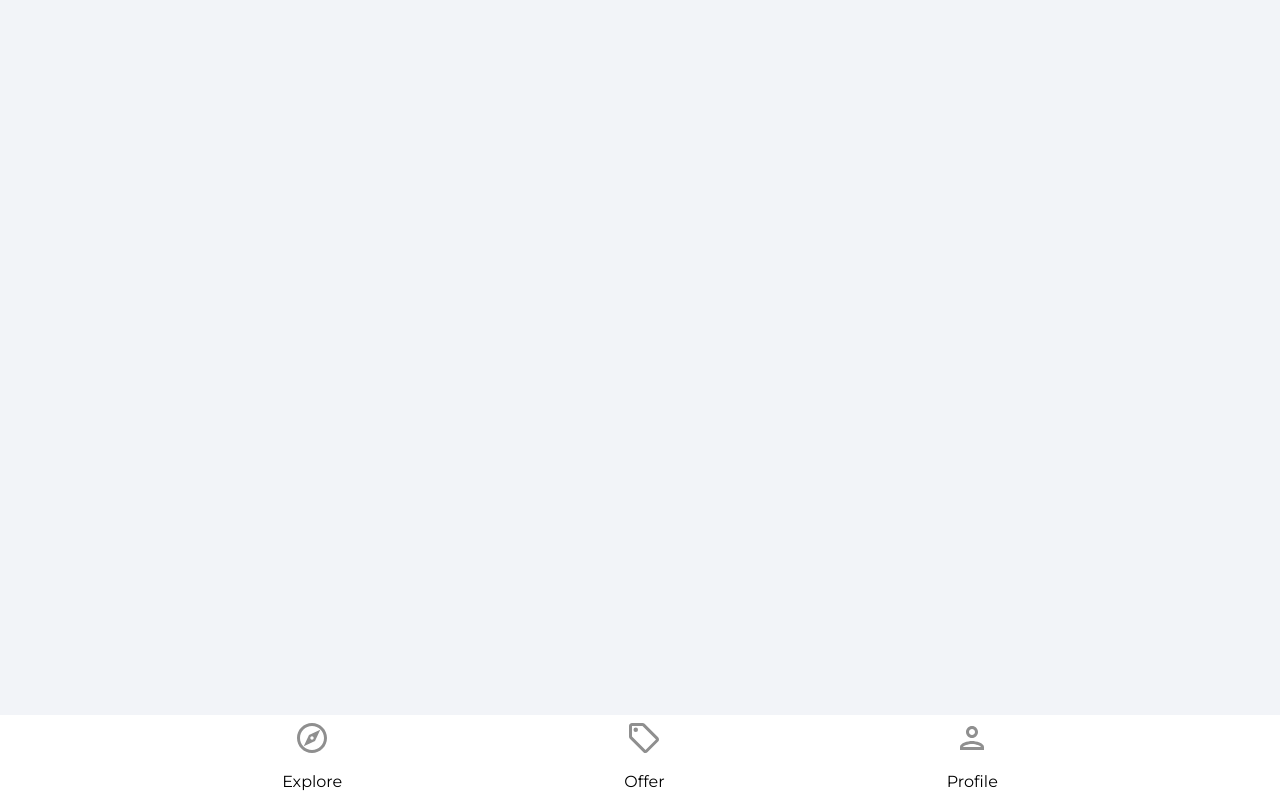
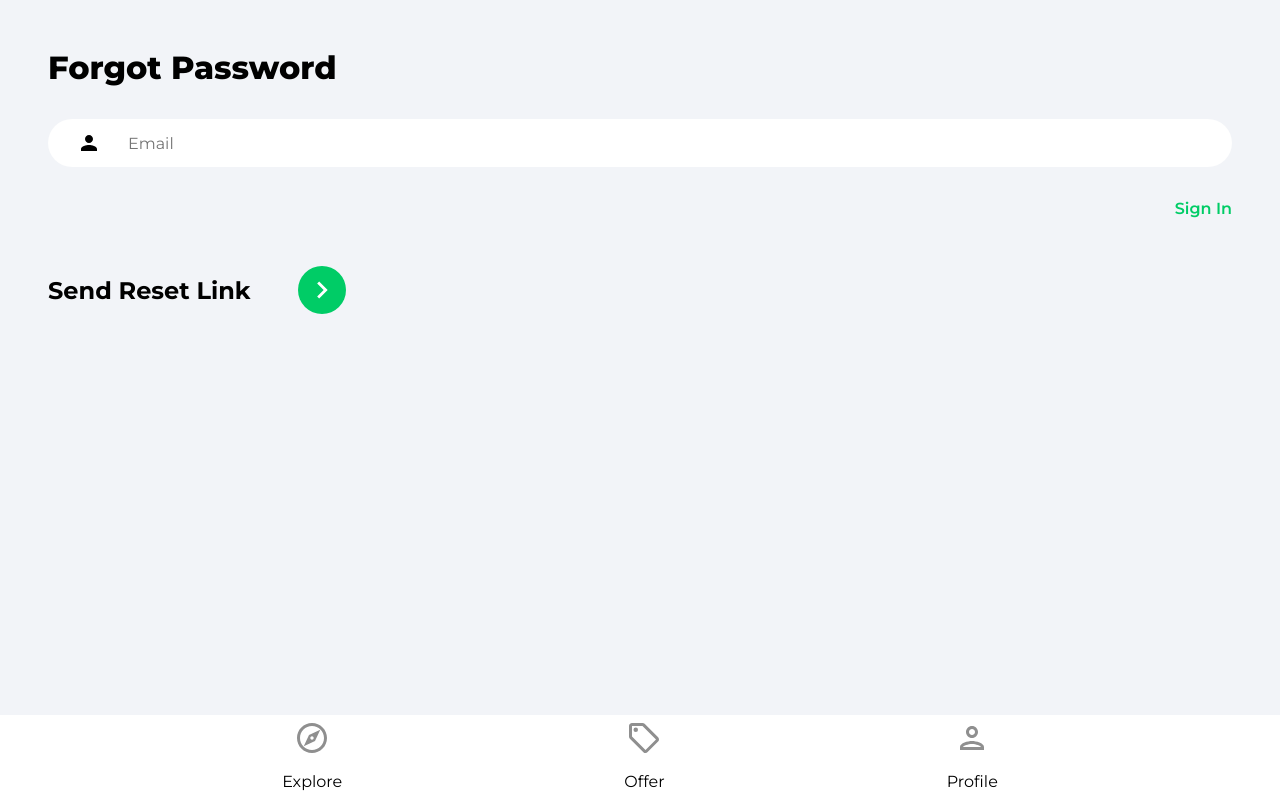
Before and after one commit to jorlar/housemarket, a React (Create React App) app: page /forgot-password in a window 1280 px wide. Built offline with nearby package versions, Linux system fonts and the light colour scheme.

Commit message:
:sparkles: Add Forgot password with email

```diff
--- a/src/App.js
+++ b/src/App.js
@@ -24,7 +24,7 @@ function App() {
           </Route>
           <Route path='/sign-in' element={<SignIn />} />
           <Route path='/sign-up' element={<SignUp />} />
-          <Route path='/forgott-password' element={<ForgotPassword />} />
+          <Route path='/forgot-password' element={<ForgotPassword />} />
         </Routes>
         <Navbar />
       </Router>
--- a/src/pages/ForgotPassword.jsx
+++ b/src/pages/ForgotPassword.jsx
@@ -1,9 +1,53 @@
 import React from "react";
+import { useState } from "react";
+import { Link } from "react-router-dom";
+import { getAuth, sendPasswordResetEmail } from "firebase/auth";
+import { toast } from "react-toastify";
+import { ReactComponent as ArrowRightIcon } from "../assets/svg/keyboardArrowRightIcon.svg";
 
 const ForgotPassword = () => {
+  const [email, setEmail] = useState("");
+
+  const onChange = (e) => setEmail(e.target.value);
+
+  const onSubmit = async (e) => {
+    e.preventDefault();
+    try {
+      const auth = getAuth();
+      await sendPasswordResetEmail(auth, email);
+      toast.success("Email was sent");
+    } catch (error) {
+      toast.error("Could not send email");
+    }
+  };
+
   return (
-    <div>
-      <h1>Forgott Password</h1>
+    <div className='pageContainer'>
+      <header>
+        <p className='pageHeader'>Forgot Password</p>
+      </header>
+
+      <main>
+        <form onSubmit={onSubmit}>
+          <input
+            type='email'
+            className='emailInput'
+            placeholder='Email'
+            id='email'
+            value={email}
+            onChange={onChange}
+          />
+          <Link className='forgotPasswordLink' to='/sign-in'>
+            Sign In
+          </Link>
+          <div className='signInBar'>
+            <div className='signInText'>Send Reset Link</div>
+            <button className='signInButton'>
+              <ArrowRightIcon fill='#ffffff' width='34px' height='34px' />
+            </button>
+          </div>
+        </form>
+      </main>
     </div>
   );
 };
```
